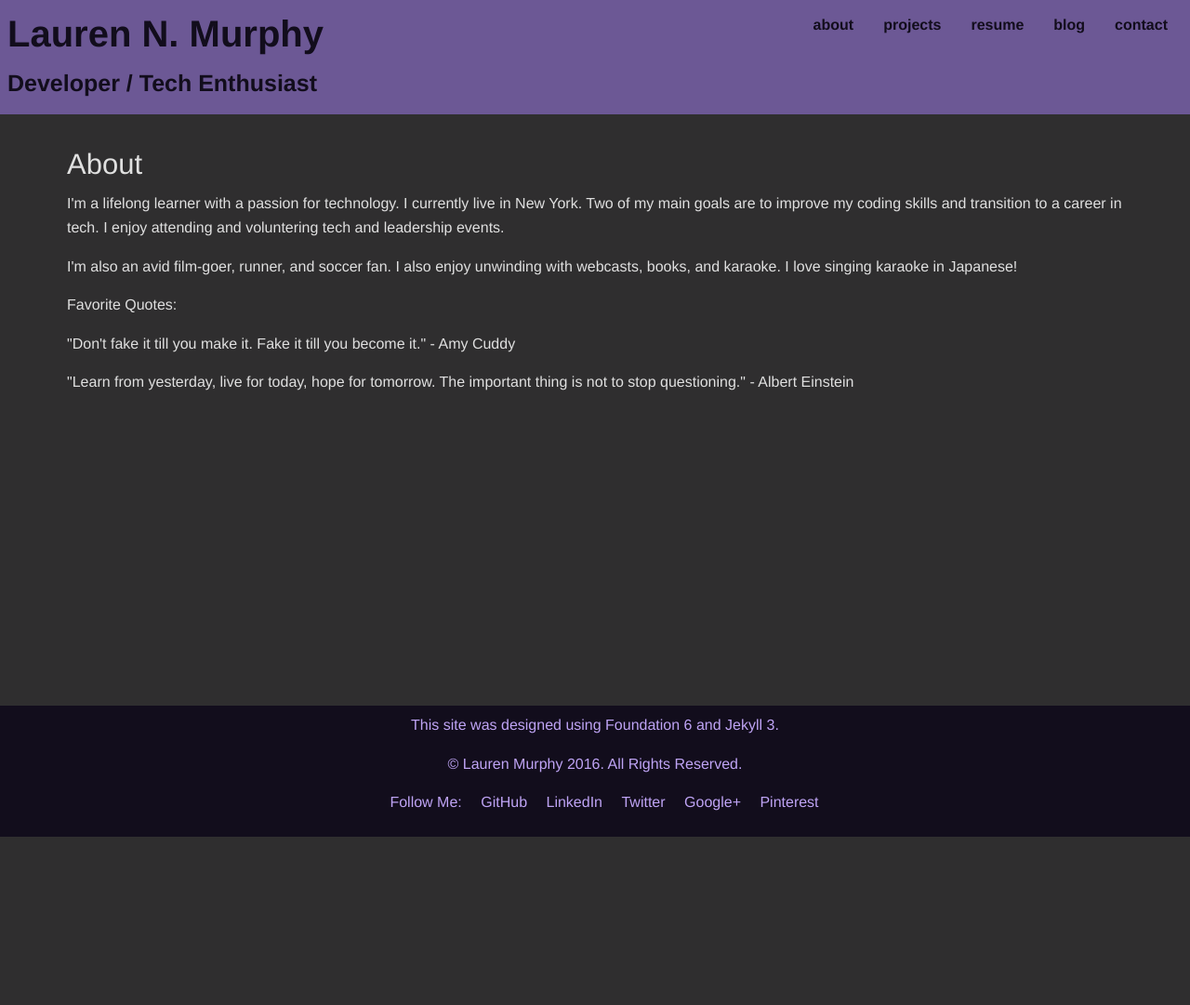
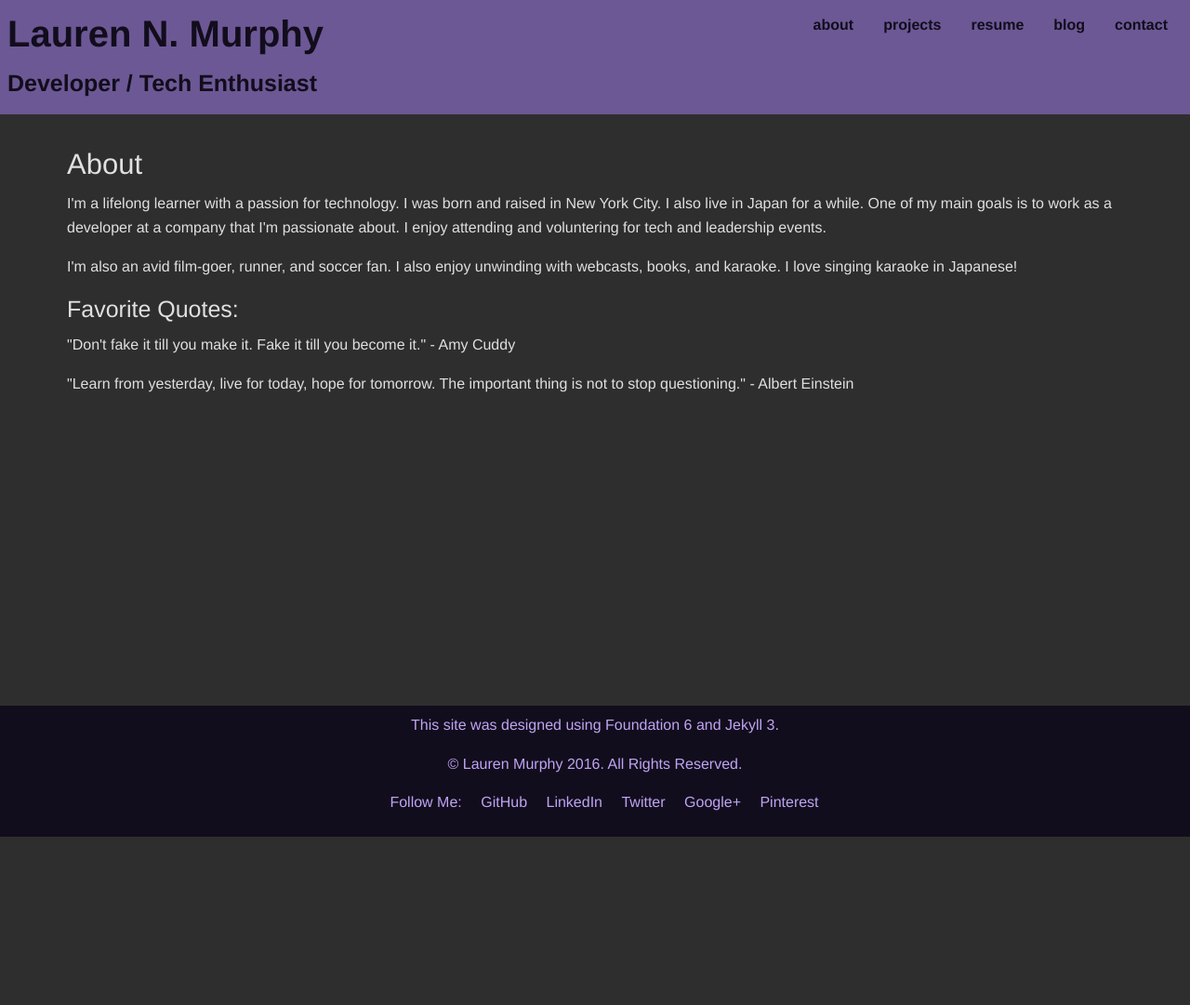
Before and after one commit to laurennor/laurennor.github.io, a Jekyll site: the page built from about.html, in a window 1280 px wide. Shown: the whole page at 93% size. Built offline with Jekyll 4.4.1, drawn with Linux system fonts in a browser that asks for light colours.

Commit message:
update about

```diff
--- a/about.html
+++ b/about.html
@@ -6,11 +6,11 @@
     <div id="container">
       <h3>About</h3>
       <section id="about">
-          <p>I'm a lifelong learner with a passion for technology. I currently live in New York. Two of my main goals are to improve my coding skills and transition to a career in tech. I enjoy attending and voluntering tech and leadership events.</p>
+          <p>I'm a lifelong learner with a passion for technology. I was born and raised in New York City. I also live in Japan for a while. One of my main goals is to work as a developer at a company that I'm passionate about. I enjoy attending and voluntering for tech and leadership events.</p>
           <p>I'm also an avid film-goer, runner, and soccer fan. I also enjoy unwinding with webcasts, books, and karaoke. I love singing karaoke in Japanese!</p>
-          <p>Favorite Quotes:</p>
+          <h4>Favorite Quotes:</h4>
           <p>"Don't fake it till you make it. Fake it till you become it." - Amy Cuddy</p>
           <p>"Learn from yesterday, live for today, hope for tomorrow. The important thing is not to stop questioning." - Albert Einstein</p>
         </section>
       </div>
-  </main>
+    </main>
```
